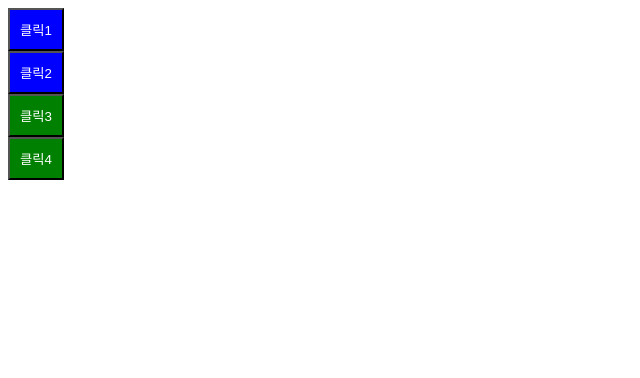
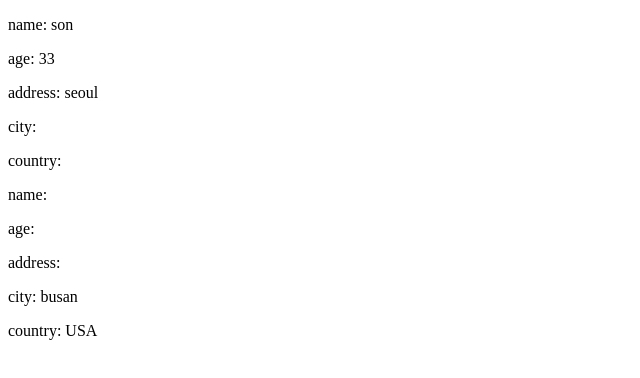
Before and after one commit to JeongHyun-Ha/learn-react, a React (Vite) app: page / in a window 1280 px wide. Shown: the top 378 px of the page, without its empty margins (0-640 px from the left). Built offline with nearby package versions, Linux system fonts and the light colour scheme.

Commit message:
props 넘기는 방법

```diff
--- a/src/App.jsx
+++ b/src/App.jsx
@@ -1,45 +1,23 @@
 import React from "react";
 
-function MyButton(props) {
+function MyComp(props) {
+  console.log("props", props);
   return (
-    <button
-      style={{
-        padding: "10px",
-        backgroundColor: "green",
-        color: "white",
-      }}
-    >
-      {props.name}
-    </button>
+    <div>
+      <p>name: {props.name}</p>
+      <p>age: {props.age}</p>
+      <p>address: {props.address}</p>
+      <p>city: {props.city}</p>
+      <p>country: {props.country}</p>
+    </div>
   );
 }
 
 function App(props) {
   return (
     <div>
-      <button
-        style={{
-          padding: "10px",
-          backgroundColor: "blue",
-          color: "white",
-        }}
-      >
-        클릭1
-      </button>
-      <br />
-      <button
-        style={{
-          padding: "10px",
-          backgroundColor: "blue",
-          color: "white",
-        }}
-      >
-        클릭2
-      </button>
-      <br />
-      <MyButton name="클릭3" />
-      <br />
-      <MyButton name="클릭4" />
+      <MyComp name="son" age={33} address="seoul" />
+      <MyComp city="busan" country="USA" />
     </div>
   );
 }
```
